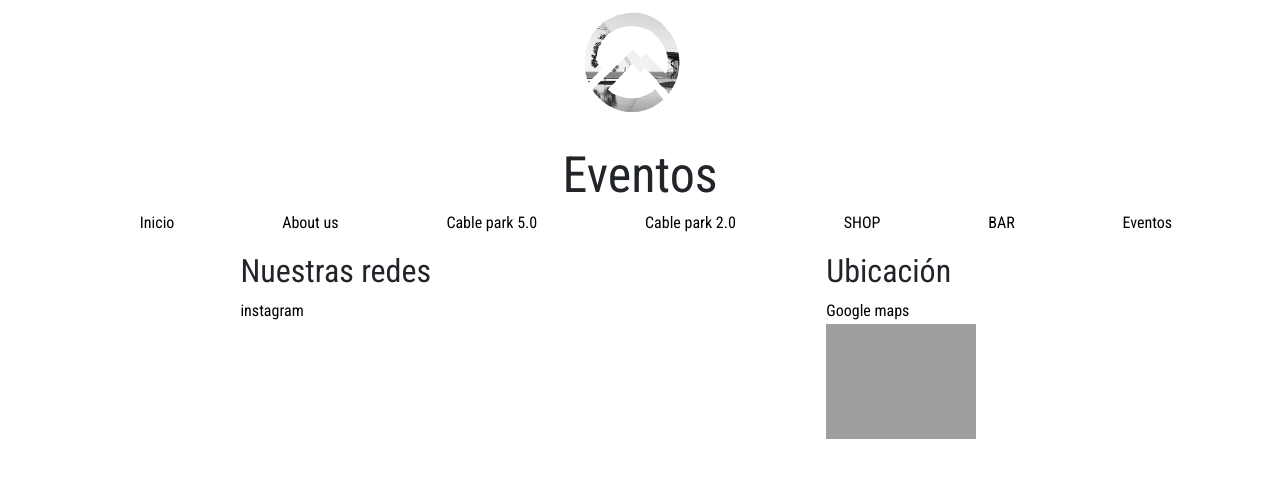
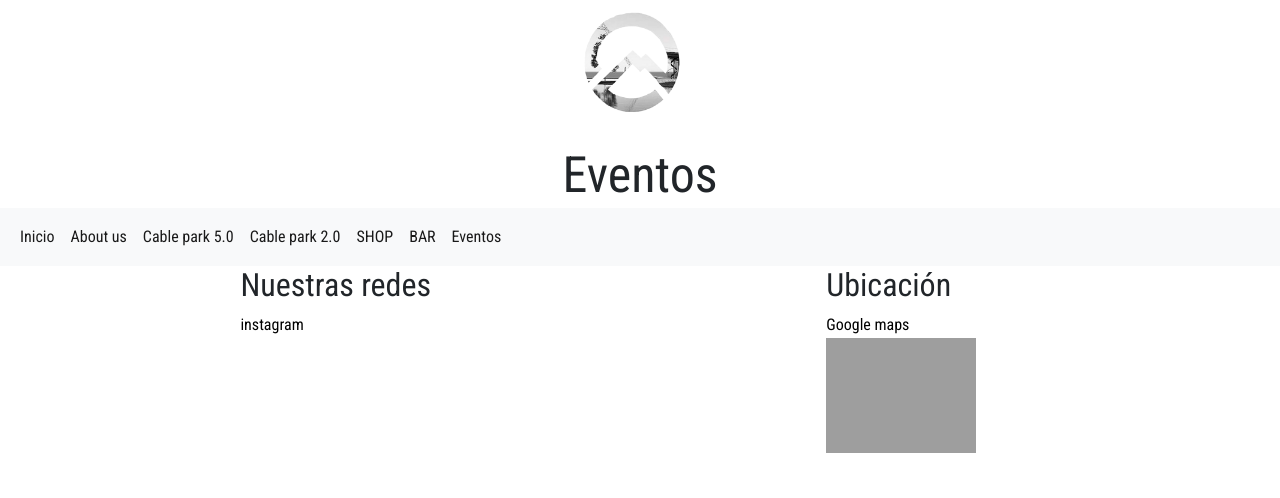
Before and after one commit to antonaon/wake_repo, a plain HTML site: page pages/Eventos.html in a window 1280 px wide. Drawn offline with nearby package versions, Linux system fonts and the light colour scheme; grey boxes are pictures that could not be loaded; a web font is replaced by a local one.

Commit message:
modifique todas las nav bar

```diff
--- a/css/estilo.css
+++ b/css/estilo.css
@@ -2,7 +2,11 @@
   margin: 0;
   padding: 0;
 }
-/* Index */
+/* Index probando */
+
+
+
+
 /* Index */
 /* Index */
 
--- a/pages/Eventos.html
+++ b/pages/Eventos.html
@@ -17,27 +17,42 @@
 </head>
 <body>
     <img class="centerImage logo" src="../assets/logo/Logo.png" alt="logo park">
-    <h2 class="titulo">Eventos</h2>
-        <nav>
-         <ul class="padreBarraHtmls">
-            <li><a href="../index.html">Inicio</a></li>
-            <li><a href="Aboutus.html">About us</a></li>
-            <li><a href="Cablepark50.html">Cable park 5.0</a></li>
-            <li><a href="Cablepark20.html">Cable park 2.0</a></li>
-            <li class="shop"><a href="Shop.html">SHOP</a>
-                <ul class="submenuSHOP">
-                    <li>Botas</li>
-                    <li>Tablas</li>
-                    <li>Chalecos</li>
-                    <li>Cascos</li>
-                    <li>Accesroios</li>
+     <h2 class="titulo">Eventos</h2>
+        <nav class="navbar navbar-expand-lg navbar-light bg-light">
+            <div class="container-fluid">
+              <button class="navbar-toggler" type="button" data-bs-toggle="collapse" data-bs-target="#navbarNav" aria-controls="navbarNav" aria-expanded="false" aria-label="Toggle navigation">
+                <span class="navbar-toggler-icon"></span>
+              </button>
+              <div class="collapse navbar-collapse" id="navbarNav">
+                <ul class="navbar-nav">
+                  <li class="nav-item">
+                    <a class="nav-link active" aria-current="page" href="../index.html">Inicio</a>
+                  </li>
+                  <li class="nav-item">
+                    <a class="nav-link active" aria-current="page" href="Aboutus.html">About us</a>
+                  </li>
+                  <li class="nav-item">
+                    <a class="nav-link active" aria-current="page" href="Cablepark50.html">Cable park 5.0</a>
+                  </li>
+                  <li class="nav-item">
+                    <a class="nav-link active" aria-current="page" href="Cablepark20.html">Cable park 2.0</a>
+                  </li>
+                  <li class="nav-item">
+                    <a class="nav-link active" aria-current="page" href="Shop.html">SHOP</a>
+                  </li>
+                   <li class="nav-item">
+                    <a class="nav-link active" aria-current="page"  href="Bar.html">BAR</a>
+                  </li>
+                  <li class="nav-item">
+                    <a class="nav-link active" aria-current="page"  href="Eventos.html">Eventos</a>
+                  </li>
                 </ul>
-               </li>
-            <li><a href="Bar.html">BAR</a></li>
-            <li><a href="Eventos.html">Eventos</a></li>
-         </ul>
-        </nav>
-    <main></main>
+              </div>
+            </div>
+          </nav>
+    <main>
+
+    </main>
     <footer>
         <div class="footer">
             <ul>
```
Also changed, not shown: index.html (+2 -2 lines), pages/Aboutus.html (+7 -9 lines), pages/Bar.html (+34 -21 lines), pages/Cablepark20.html (+32 -19 lines), pages/Cablepark50.html (+30 -20 lines), pages/Shop.html (+33 -20 lines).
